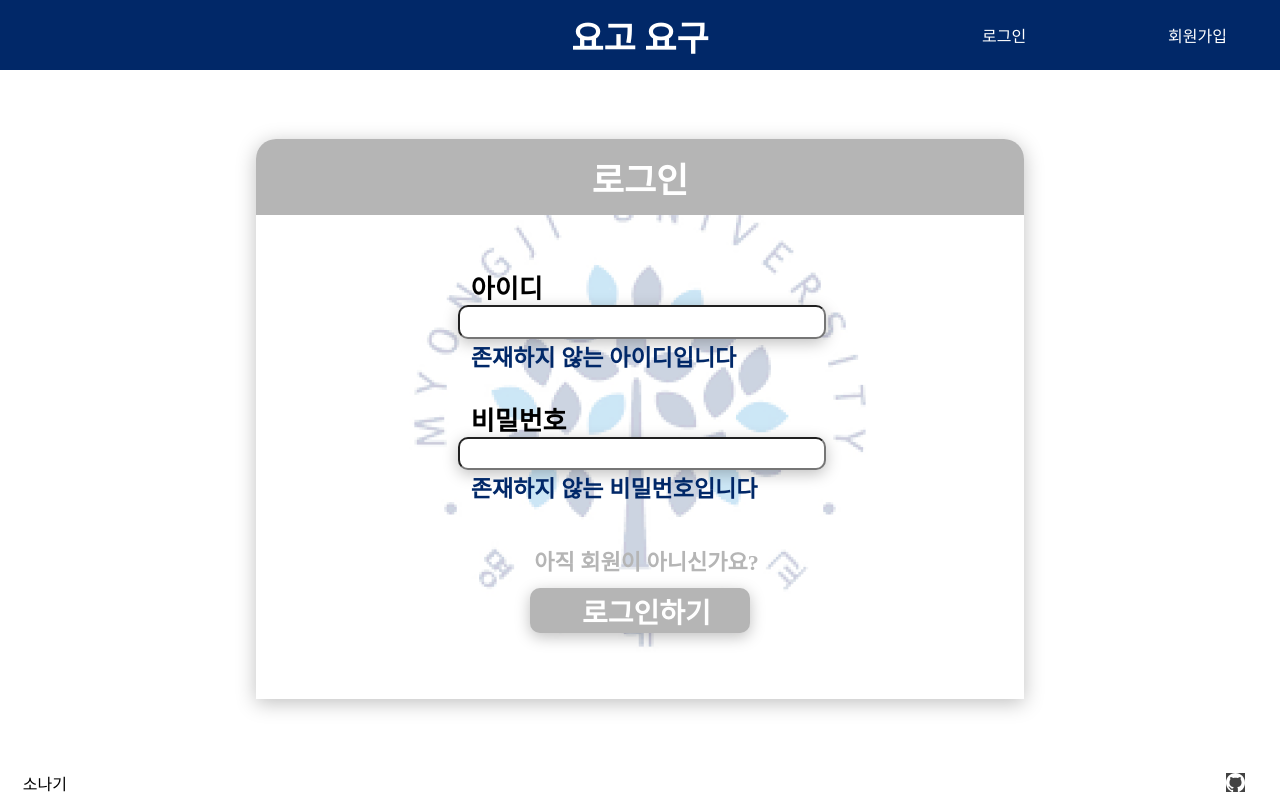
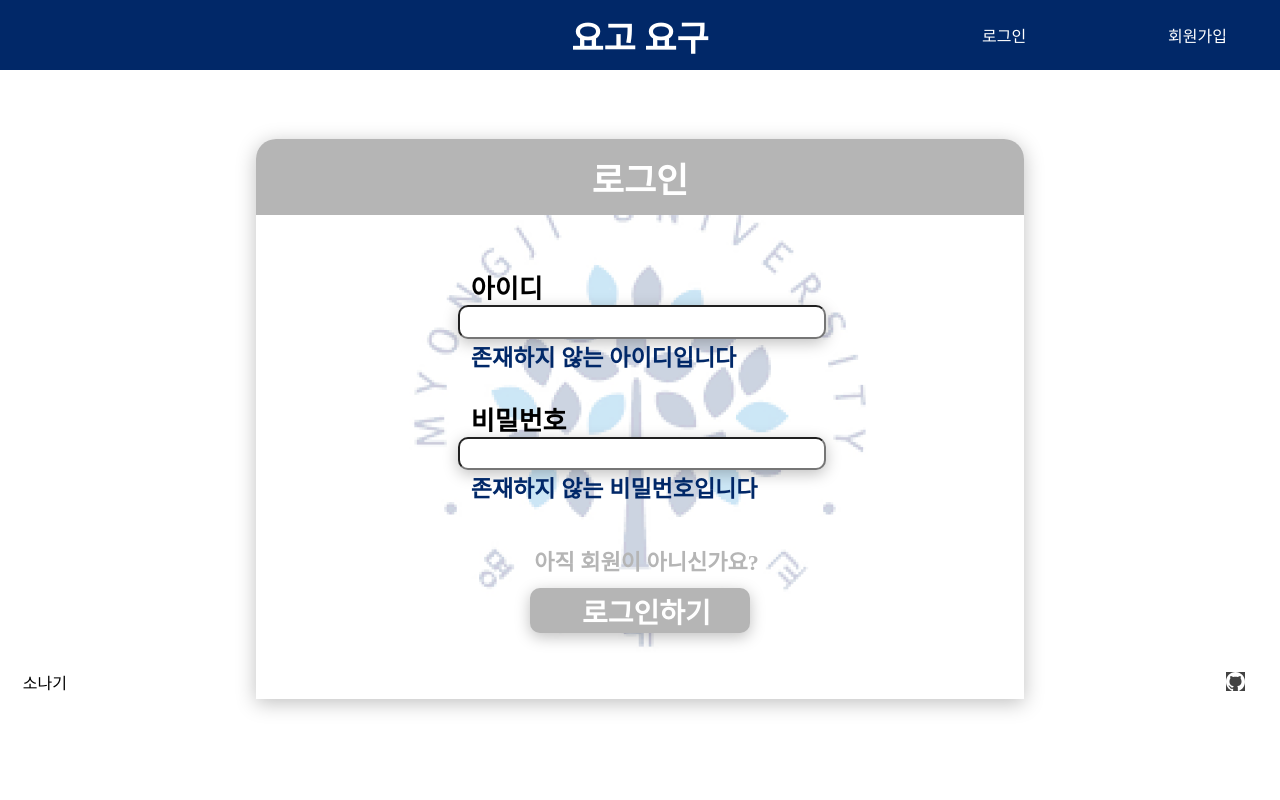
Before and after one commit to harksu/SW-Competition-FrontEnd, a React (Create React App) app: page / in a window 1280 px wide. Built offline with nearby package versions, Linux system fonts and the light colour scheme.

Commit message:
Fix: Footer 맨 아래로 수정

```diff
--- a/src/App.jsx
+++ b/src/App.jsx
@@ -1,6 +1,6 @@
 import React from 'react';
 import { Route, Routes } from 'react-router-dom';
-import { ThemeProvider } from 'styled-components';
+import styled, { ThemeProvider } from 'styled-components';
 import Header from './components/Header';
 import GlobalStyle from './styles/GlobalStyles';
 import Theme from './styles/theme';
@@ -13,7 +13,7 @@ function App() {
   return (
     <ThemeProvider theme={Theme}>
       <GlobalStyle />
-      <>
+      <AllWrap>
         <Header />
         <Footer />
         <Routes>
@@ -22,9 +22,14 @@ function App() {
           {/* 화면 보려고 로딩페이지에 임시로 라우터 넣었습니다 */}
           <Route path="/loading" element={<LoadingPage />} />
         </Routes>
-      </>
+      </AllWrap>
     </ThemeProvider>
   );
 }
 
+const AllWrap = styled.div`
+  position: relative;
+  min-height: 100%;
+`;
+
 export default App;
--- a/src/styles/GlobalStyles.js
+++ b/src/styles/GlobalStyles.js
@@ -7,6 +7,7 @@ const GlobalStyle = createGlobalStyle`
         body,html{
             box-sizing: border-box;
             overflow-x: hidden;
+            height: 100%;
             }
         font-family: 'NanumSquare';
     }
```
